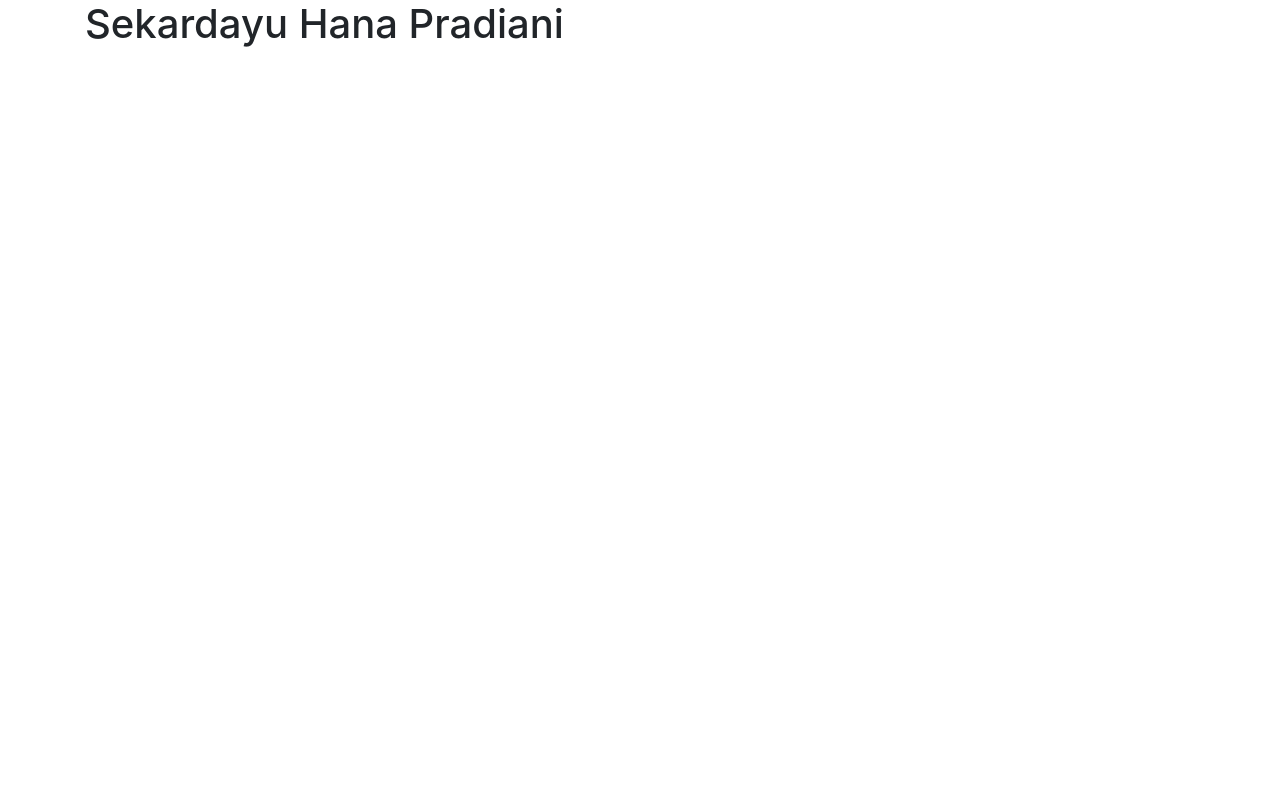
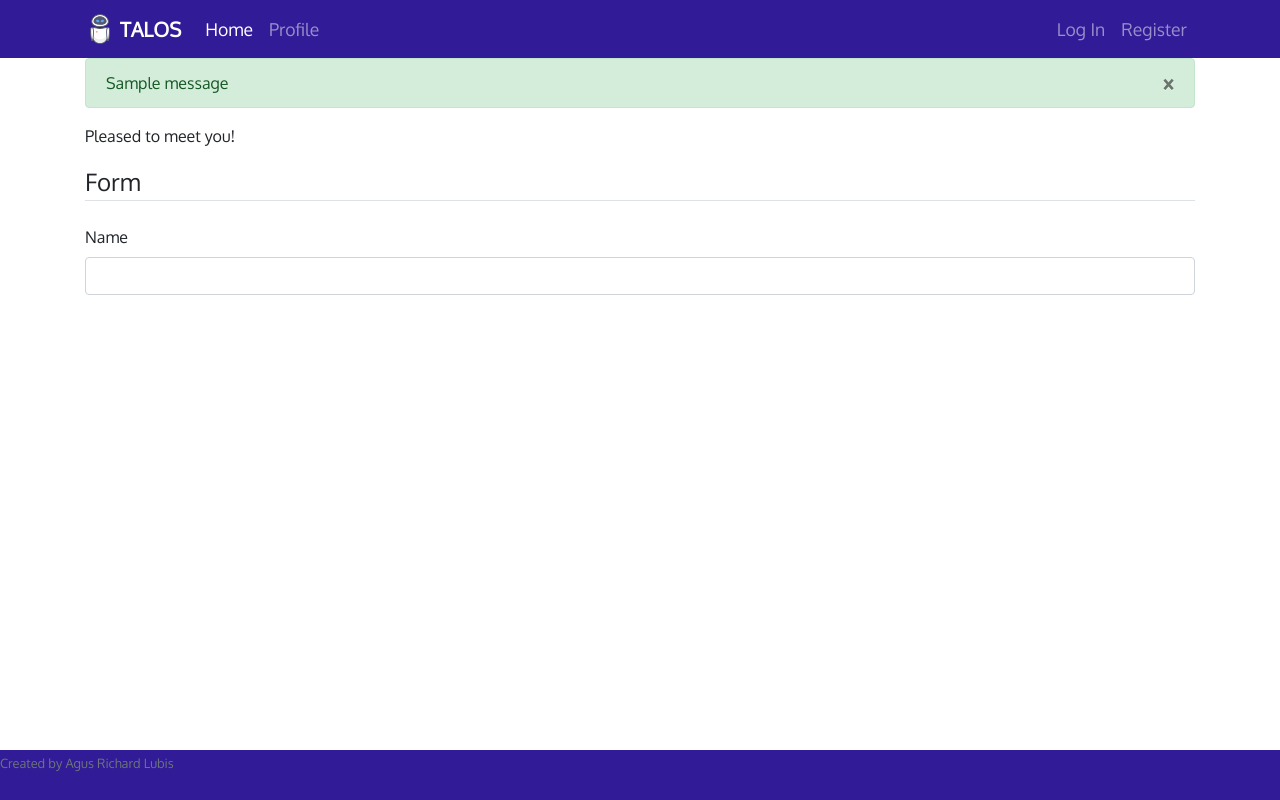
Before and after one commit to agusrichard/scala-workbook, a Python web app: template app/templates/index.html in a window 1280 px wide. Run offline with Jinja, Linux system fonts and the light colour scheme; the template is opened without the code that fills it: most values are stand-ins (such as "Sample title", 1, 10 or a date in 2020); one stand-in notice (Sample message) is shown; form fields are guessed from the names that the template uses; some libraries are stand-ins or nearby versions.

Commit message:
Add styling and index page

```diff
--- a/app/__init__.py
+++ b/app/__init__.py
@@ -1,11 +1,13 @@
 from flask import Flask
 from flask_mail import Mail
 from flask_sqlalchemy import SQLAlchemy
+from flask_moment import Moment
 from config import config
 
 
 mail = Mail()
 db = SQLAlchemy()
+moment = Moment()
 
 def create_app(config_name):
 	app = Flask(__name__)
@@ -14,6 +16,7 @@
 
 	mail.init_app(app)
 	db.init_app(app)
+	moment.init_app(app)
 
 	from .main import main as main_blueprint
 	app.register_blueprint(main_blueprint)
--- a/app/main/views.py
+++ b/app/main/views.py
@@ -24,4 +24,4 @@
 		session['name'] = form.name.data
 		return redirect(url_for('main.index'))
 	return render_template('index.html', form=form, name=session.get('name'),
-							known=session.get('known', False), index_title=True)
+							known=session.get('known', False), index_page=True)
--- a/app/static/style.css
+++ b/app/static/style.css
@@ -0,0 +1,39 @@
+:root {
+	--primary-color: #321b96;
+}
+
+* {
+	box-sizing: border-box;
+	margin: 0;
+	padding: 0;
+}
+
+html, body {
+	font-family: 'Oxygen', Helvetica, sans-serif;
+	height: 100%;
+	width: 100%;
+}
+
+/* NAVBAR */
+
+nav {
+	width: 100%;
+}
+
+nav.navbar-text {
+	font-size: 1.1rem;
+}
+
+nav.bg-navbar {
+	background-color: var(--primary-color);
+}
+
+/* FOOTER */
+
+footer#footer {
+	position: absolute;
+	bottom: 0;
+	width: 100%;
+	height: 50px;
+	background: rgb(50, 27, 150);
+}
--- a/app/templates/base.html
+++ b/app/templates/base.html
@@ -15,7 +15,10 @@
 	  <link rel="shortcut icon" href="{{ url_for('static', filename='icon.svg') }}" type="image/x-icon">
 	  <link rel="icon" href="{{ url_for('static', filename='icon.svg') }}" type="image/x-icon">
 
-		{% if index_title %}
+	  <!-- font -->
+	  <link href="https://fonts.googleapis.com/css?family=Oxygen&display=swap" rel="stylesheet">
+
+		{% if index_page %}
 	    <title>Welcome to Talos Social Blog</title>
     {% else %}
     	{% if title %}
@@ -27,14 +30,67 @@
   </head>
 
   <body>
+  	<!-- Navigation Bar -->
+  	<nav class="navbar navbar-expand-md navbar-dark bg-navbar navbar-text">
+		  <div class="container">
+				<a class="navbar-brand" href="#">
+		      <img src="{{ url_for('static', filename='icon.svg') }}" width="30" height="30" class="d-inline-block align-top" alt="Talos Brand">
+		      <span class="font-weight-bold">TALOS</span>
+		    </a>
+		    <button class="navbar-toggler" type="button" data-toggle="collapse" data-target="#navbarNav" aria-controls="navbarNav" aria-expanded="false" aria-label="Toggle navigation">
+		      <span class="navbar-toggler-icon"></span>
+		  	</button>
+			  <div class="collapse navbar-collapse" id="navbarNav">
+			  	<ul class="nav navbar-nav mr-auto">
+			  		<li class="nav-item active">
+			        <a class="nav-link" href="#">Home <span class="sr-only">(current)</span></a>
+			      </li>
+			      <li class="nav-item">
+			        <a class="nav-link" href="#">Profile</a>
+			      </li>
+			  	</ul>
+			  	<ul class="nav navbar-nav navbar-right">
+			  		<li class="nav-item"><a class="nav-link" href="#">Log In</a></li>
+        		<li class="nav-item"><a class="nav-link" href="#">Register</a></li>
+			  	</ul>
+			  </div>
+		  </div>
+		</nav>
 
-  	{% block content %}{% endblock %}
+		<main role="main">
+			<div class="container main-block">
+				{% with messages = get_flashed_messages(with_categories=true) %}
+	        {% if messages %}
+	          {% for category, message in messages %}
+	            <div class="alert alert-{{ category }}">
+	              <button type="button" class="close" data-dismiss="alert">&times;</button>
+	              {{ message }}
+	            </div>
+	          {% endfor %}
+	        {% endif %}
+	      {% endwith %}
 
+				{% block content %}{% endblock %}
+			</div>
+		</main>
+
+		{% if not index_page %}
+		<footer id="footer">
+		  <small class="text-muted" id="footerText">Created by Agus Richard Lubis</small>
+		</footer>
+		{% endif %}
+
+
+    {% block scripts %}
 
     <!-- Optional JavaScript -->
     <!-- jQuery first, then Popper.js, then Bootstrap JS -->
     <script src="https://code.jquery.com/jquery-3.4.1.slim.min.js" integrity="sha384-J6qa4849blE2+poT4WnyKhv5vZF5SrPo0iEjwBvKU7imGFAV0wwj1yYfoRSJoZ+n" crossorigin="anonymous"></script>
     <script src="https://cdn.jsdelivr.net/npm/popper.js@1.16.0/dist/umd/popper.min.js" integrity="sha384-Q6E9RHvbIyZFJoft+2mJbHaEWldlvI9IOYy5n3zV9zzTtmI3UksdQRVvoxMfooAo" crossorigin="anonymous"></script>
     <script src="https://stackpath.bootstrapcdn.com/bootstrap/4.4.1/js/bootstrap.min.js" integrity="sha384-wfSDF2E50Y2D1uUdj0O3uMBJnjuUD4Ih7YwaYd1iqfktj0Uod8GCExl3Og8ifwB6" crossorigin="anonymous"></script>
+
+		{{ moment.include_moment() }}
+
+    {% endblock %}
   </body>
 </html>
--- a/app/templates/index.html
+++ b/app/templates/index.html
@@ -1,7 +1,33 @@
 {% extends "base.html" %}
 
 {% block content %}
-	<div class="container">
-		<h1>Sekardayu Hana Pradiani</h1>
-	</div>
+<div class="page-header">
+	<h1>{{ "".format(name) if name else "Stranger" }}</h1>
+	{% if not known %}
+		<p>Pleased to meet you!</p>
+	{% else %}
+		<p>Happy to see you again!</p>
+	{% endif %}
+</div>
+<div class="content-section">
+	<form action="" method="POST">
+		{{ form.hidden_tag() }}
+		<fieldset class="form-group">
+			<legend class="border-bottom mb-4">Form</legend>
+			<div class="form-group">
+				{{ form.name.label(class="form-control-label") }}
+				{% if form.name.errors %}
+					{{ form.name(class="form-control form-control-lg is-invalid") }}
+					<div class="invalid-feedback">
+						{% for error in form.name.errors %}
+							<span>{{ error }}</span>
+						{% endfor %}
+					</div>
+				{% else %}
+					{{ form.name(class="form-control form.control.lg") }}
+				{% endif %}
+			</div>
+		</fieldset>
+	</form>
+</div>
 {% endblock content %}
```
